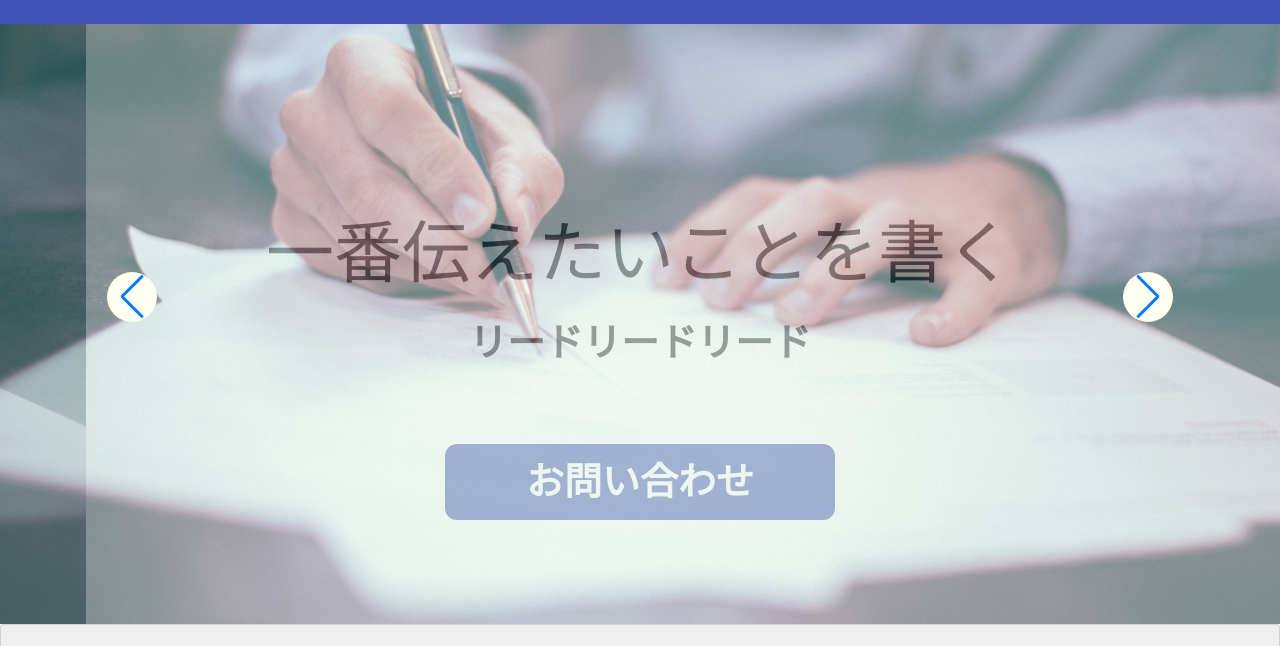
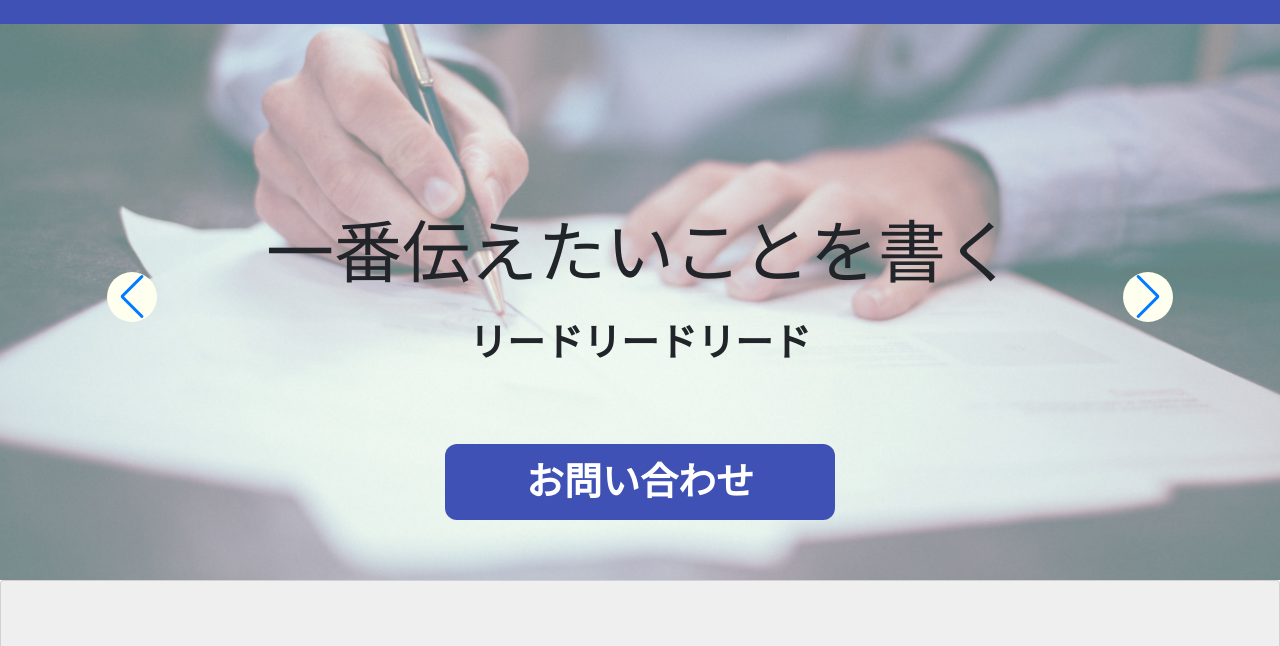
Before and after one commit to shimizucelen/work_1, a plain HTML site: page index.html in a window 1280 px wide. Shown: the part 76-722 px from the top of the page. Drawn offline with nearby package versions, Linux system fonts and the light colour scheme; files whose address does not match are found by name.

Commit message:
swiper
文字が薄いのは写真の下に文字が来てたから。
Zーindexで上に持ってきたよ。
それから写真の重なりによって、左側が黒く見えてたから、写真の横幅を100％にして重ならないようにした。

```diff
--- a/style.css
+++ b/style.css
@@ -132,6 +132,22 @@ body {
           background-color: ivory;
           border-radius: 30px;
       }
+
+
+.swiper-container .inner {
+position: absolute;
+top: 0;
+left: 0;
+right: 0;
+margin: auto;
+z-index: 50
+}
+
+.swiper-container .swiper-slide img {
+max-width: 100%;
+height: 100%;
+object-fit: cover
+}
 
       .index-btn-wrapper {
           display: flex;
```
